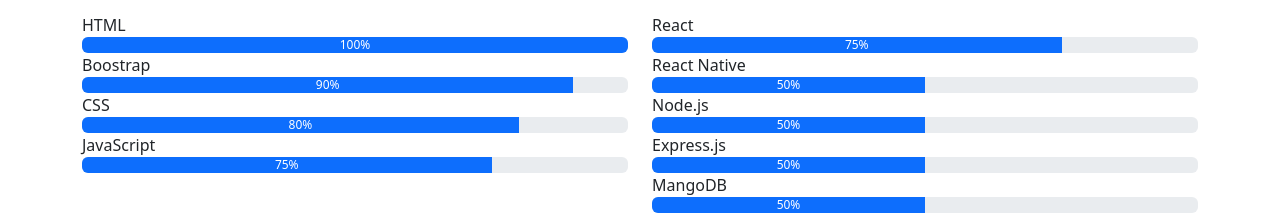
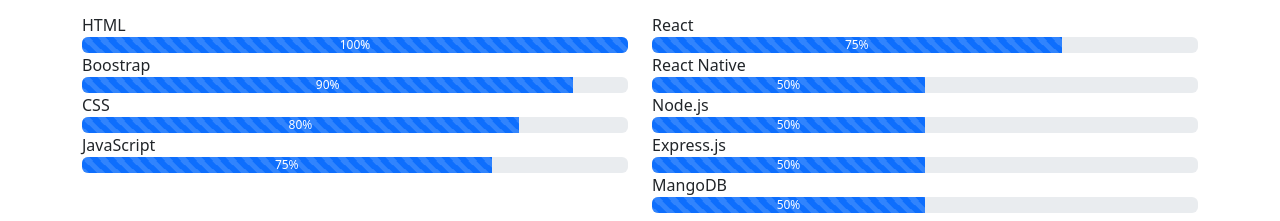
Before and after one commit to Micvarga/Portfolio-Page, a website: page index.html in a window 1280 px wide. Shown: the part 579-800 px from the top of the page. Drawn offline with nearby package versions, Linux system fonts and the light colour scheme.

Commit message:
Add sticky prop to navbar button and animation to progress bar.

```diff
--- a/index.html
+++ b/index.html
@@ -16,8 +16,8 @@
 </head>
 
 <body data-aos-easing="ease-in-out" data-aos-duration="1000" data-aos-delay="0" class="mobile-nav-active">
-    <button class="btn btn-primary float-end" type="button" data-bs-toggle="offcanvas"
-        data-bs-target="#offcanvasExample" aria-controls="offcanvasExample">
+    <button class="btn btn-primary float-end sticky-top" type="button" data-bs-toggle="offcanvas"
+        data-bs-target="#offcanvasExample" aria-controls="offcanvasExample" id="navButton">
         <i class='bx bx-menu'></i>
     </button>
 
@@ -159,8 +159,9 @@
                             HTML
                         </span>
                         <div class="progress">
-                            <div class="progress-bar" role="progressbar" aria-label="Basic example" aria-valuenow="100"
-                                aria-valuemin="0" aria-valuemax="100" style="width: 100%;">
+                            <div class="progress-bar progress-bar-striped progress-bar-animated" role="progressbar"
+                                aria-label="Basic example" aria-valuenow="100" aria-valuemin="0" aria-valuemax="100"
+                                style="width: 100%;">
                                 100%
                             </div>
                         </div>
@@ -168,8 +169,9 @@
                             Boostrap
                         </span>
                         <div class="progress">
-                            <div class="progress-bar" role="progressbar" aria-label="Basic example" aria-valuenow="90"
-                                aria-valuemin="0" aria-valuemax="100" style="width: 90%;">
+                            <div class="progress-bar progress-bar-striped progress-bar-animated" role="progressbar"
+                                aria-label="Basic example" aria-valuenow="90" aria-valuemin="0" aria-valuemax="100"
+                                style="width: 90%;">
                                 90%
                             </div>
                         </div>
@@ -177,8 +179,9 @@
                             CSS
                         </span>
                         <div class="progress">
-                            <div class="progress-bar" role="progressbar" aria-label="Basic example" aria-valuenow="80"
-                                aria-valuemin="0" aria-valuemax="100" style="width: 80%;">
+                            <div class="progress-bar progress-bar-striped progress-bar-animated" role="progressbar"
+                                aria-label="Basic example" aria-valuenow="80" aria-valuemin="0" aria-valuemax="100"
+                                style="width: 80%;">
                                 80%
                             </div>
                         </div>
@@ -186,8 +189,9 @@
                             JavaScript
                         </span>
                         <div class="progress">
-                            <div class="progress-bar" role="progressbar" aria-label="Basic example" aria-valuenow="75"
-                                aria-valuemin="0" aria-valuemax="100" style="width: 75%;">
+                            <div class="progress-bar progress-bar-striped progress-bar-animated" role="progressbar"
+                                aria-label="Basic example" aria-valuenow="75" aria-valuemin="0" aria-valuemax="100"
+                                style="width: 75%;">
                                 75%
                             </div>
                         </div>
@@ -198,8 +202,9 @@
                             React
                         </span>
                         <div class="progress">
-                            <div class="progress-bar" role="progressbar" aria-label="Basic example" aria-valuenow="75"
-                                aria-valuemin="0" aria-valuemax="100" style="width: 75%;">
+                            <div class="progress-bar progress-bar-striped progress-bar-animated" role="progressbar"
+                                aria-label="Basic example" aria-valuenow="75" aria-valuemin="0" aria-valuemax="100"
+                                style="width: 75%;">
                                 75%
                             </div>
                         </div>
@@ -207,8 +212,9 @@
                             React Native
                         </span>
                         <div class="progress">
-                            <div class="progress-bar" role="progressbar" aria-label="Basic example" aria-valuenow="50"
-                                aria-valuemin="0" aria-valuemax="100" style="width: 50%;">
+                            <div class="progress-bar progress-bar-striped progress-bar-animated" role="progressbar"
+                                aria-label="Basic example" aria-valuenow="50" aria-valuemin="0" aria-valuemax="100"
+                                style="width: 50%;">
                                 50%
                             </div>
                         </div>
@@ -216,8 +222,9 @@
                             Node.js
                         </span>
                         <div class="progress">
-                            <div class="progress-bar" role="progressbar" aria-label="Basic example" aria-valuenow="50"
-                                aria-valuemin="0" aria-valuemax="100" style="width: 50%;">
+                            <div class="progress-bar progress-bar-striped progress-bar-animated" role="progressbar"
+                                aria-label="Basic example" aria-valuenow="50" aria-valuemin="0" aria-valuemax="100"
+                                style="width: 50%;">
                                 50%
                             </div>
                         </div>
@@ -225,8 +232,9 @@
                             Express.js
                         </span>
                         <div class="progress">
-                            <div class="progress-bar" role="progressbar" aria-label="Basic example" aria-valuenow="50"
-                                aria-valuemin="0" aria-valuemax="100" style="width: 50%;">
+                            <div class="progress-bar progress-bar-striped progress-bar-animated" role="progressbar"
+                                aria-label="Basic example" aria-valuenow="50" aria-valuemin="0" aria-valuemax="100"
+                                style="width: 50%;">
                                 50%
                             </div>
                         </div>
@@ -234,8 +242,9 @@
                             MangoDB
                         </span>
                         <div class="progress">
-                            <div class="progress-bar" role="progressbar" aria-label="Basic example" aria-valuenow="50"
-                                aria-valuemin="0" aria-valuemax="100" style="width: 50%;">
+                            <div class="progress-bar progress-bar-striped progress-bar-animated" role="progressbar"
+                                aria-label="Basic example" aria-valuenow="50" aria-valuemin="0" aria-valuemax="100"
+                                style="width: 50%;">
                                 50%
                             </div>
                         </div>
```
